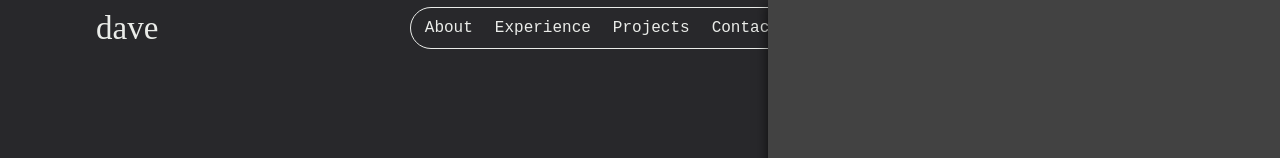
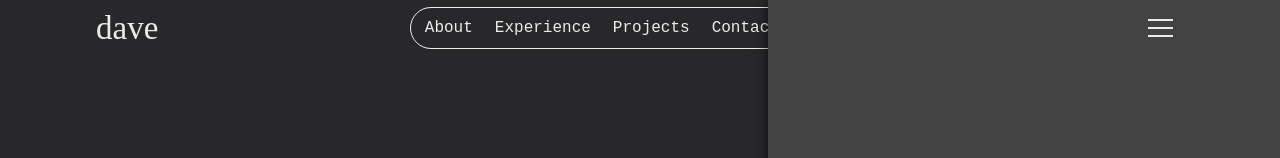
Before and after one commit to nguonodave/v2-ng, a React (Vite) app: page / in a window 1280 px wide. Shown: the top 158 px of the page. Built offline with nearby package versions, Linux system fonts and the light colour scheme.

Commit message:
fix(navbar z-index): change the structure of navbar and its styles to ensure the hamburger has a higher z-index that works

```diff
--- a/src/components/Hamburger.jsx
+++ b/src/components/Hamburger.jsx
@@ -3,5 +3,9 @@ import { Divide as Ham } from "hamburger-react";
 
 export default function Hamburger() {
     // const [open, setOpen] = useState(false);
-    return <Ham size={25} />;
+    return (
+        <div className="hamburger">
+            <Ham size={25} />
+        </div>
+    );
 }
--- a/src/index.css
+++ b/src/index.css
@@ -39,17 +39,21 @@ body {
     color: var(--secondary-color-blue);
 }
 
+.navbar {
+    position: fixed;
+    width: 100%;
+    top: 0;
+    z-index: 7;
+    height: var(--nav-height);
+    padding: var(--nav-padding);
+    background-color: var(--primary-background-black);
+}
+
 .navbar .top-menu {
     display: flex;
     align-items: center;
     justify-content: space-between;
-    padding: var(--nav-padding);
-    height: var(--nav-height);
-    top: 0;
-    width: 100%;
-    position: fixed;
-    background-color: var(--primary-background-black);
-    z-index: 7;
+    height: 100%;
 }
 
 .navbar .logo {
@@ -95,6 +99,10 @@ body {
 
 .top-left-nav > :not(:last-child) {
     margin-right: 33px;
+}
+
+.hamburger {
+    z-index: 21;
 }
 
 .side-menu {
```
